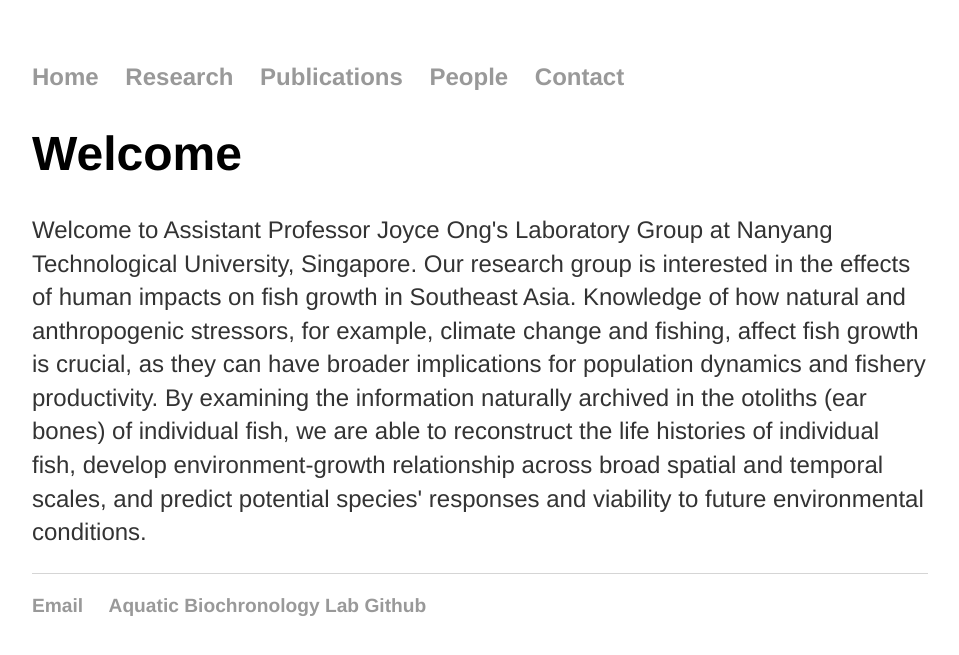
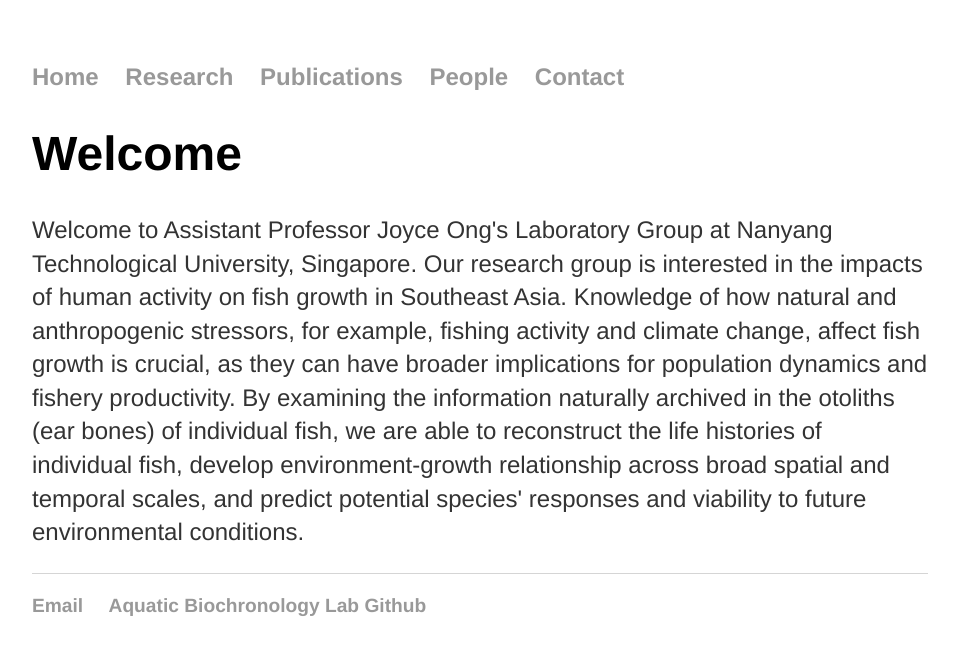
Before and after one commit to Aquatic-Biochronology-Lab/Aquatic-Biochronology-Lab.github.io, a Jekyll site: the page built from index.html, in a window 1280 px wide. Shown: the top 655 px of the page, without its empty margins (160-1119 px from the left). Built offline with Jekyll 4.4.1, drawn with Linux system fonts in a browser that asks for light colours.

Commit message:
Update index.html

```diff
--- a/index.html
+++ b/index.html
@@ -4,5 +4,5 @@ title: Aquatic Biochronology Lab
 ---
 <div class="blurb">
 	<h1>Welcome</h1>
-	<p>Welcome to Assistant Professor Joyce Ong's Laboratory Group at Nanyang Technological University, Singapore. Our research group is interested in the effects of human impacts on fish growth in Southeast Asia. Knowledge of how natural and anthropogenic stressors, for example, climate change and fishing, affect fish growth is crucial, as they can have broader implications for population dynamics and fishery productivity. By examining the information naturally archived in the otoliths (ear bones) of individual fish, we are able to reconstruct the life histories of individual fish, develop environment-growth relationship across broad spatial and temporal scales, and predict potential species' responses and viability to future environmental conditions.</p>
+	<p>Welcome to Assistant Professor Joyce Ong's Laboratory Group at Nanyang Technological University, Singapore. Our research group is interested in the impacts of human activity on fish growth in Southeast Asia. Knowledge of how natural and anthropogenic stressors, for example, fishing activity and climate change, affect fish growth is crucial, as they can have broader implications for population dynamics and fishery productivity. By examining the information naturally archived in the otoliths (ear bones) of individual fish, we are able to reconstruct the life histories of individual fish, develop environment-growth relationship across broad spatial and temporal scales, and predict potential species' responses and viability to future environmental conditions.</p>
 </div><!-- /.blurb -->
```
